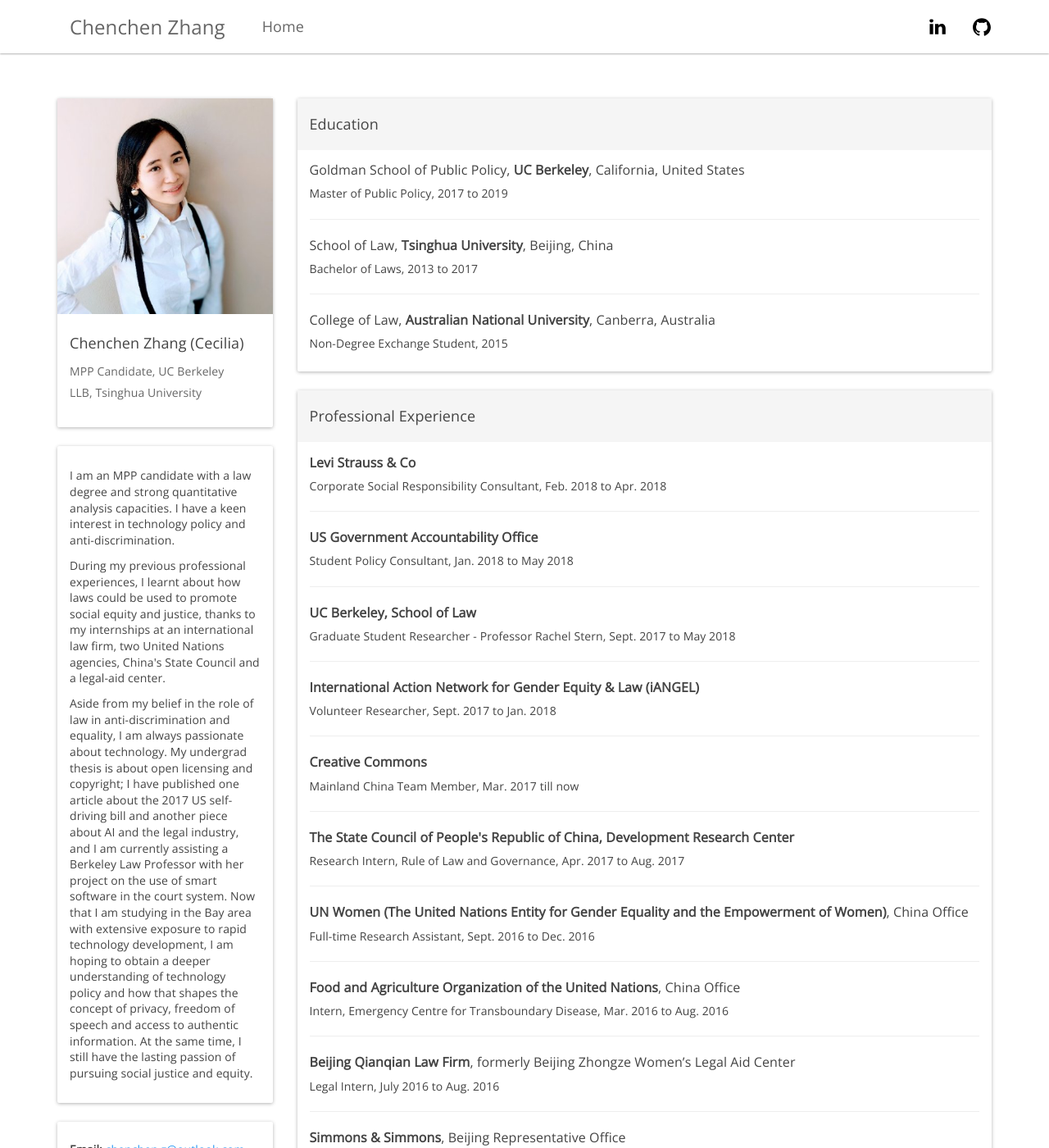
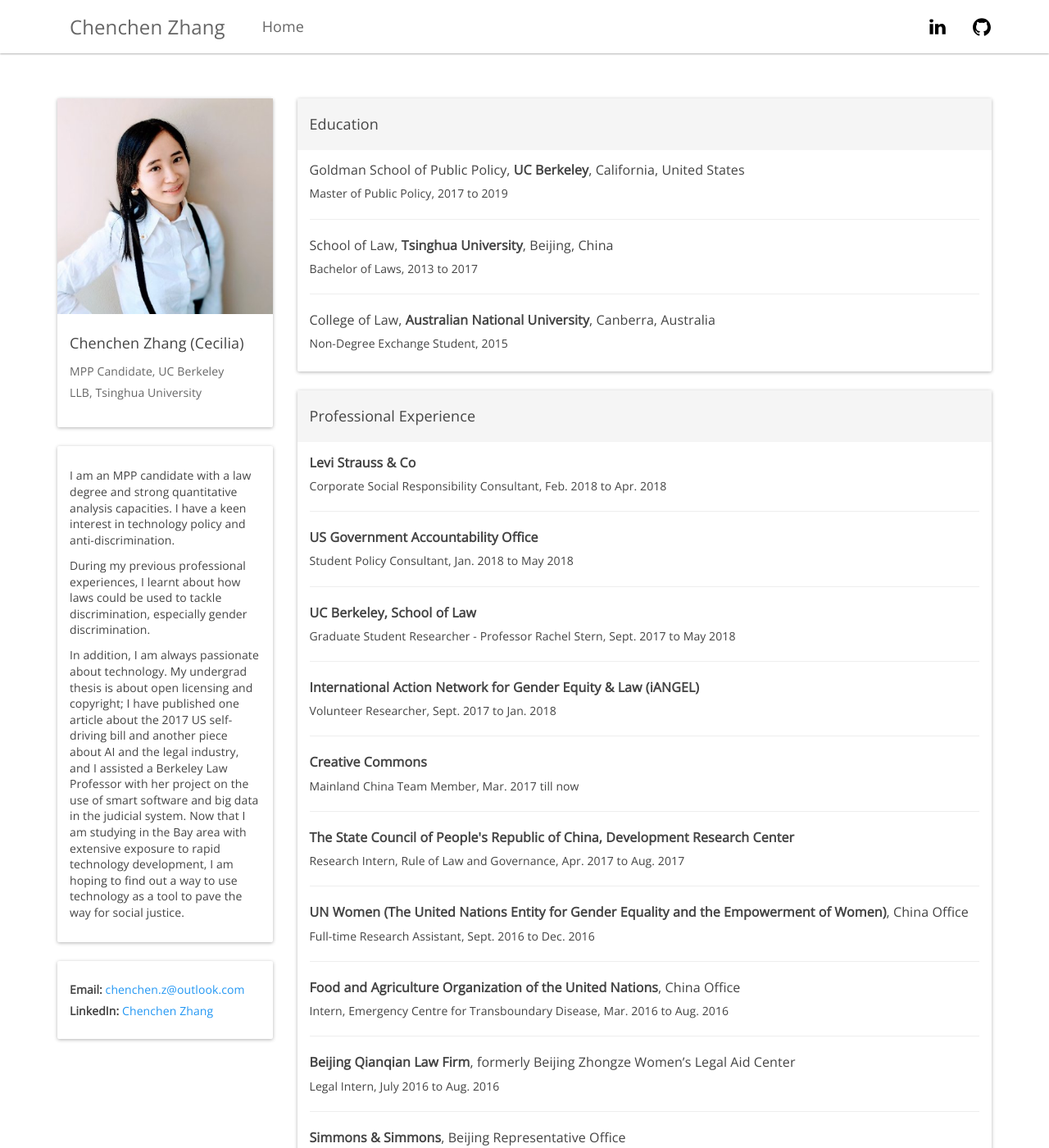
Before and after one commit to CeciliaZhang/-CeciliaZhang-.github-io, a Jekyll site: the page built from index.html, in a window 1280 px wide and 1400 px high. Shown: the whole window at 82% size. Built offline with Jekyll 4.4.1, drawn with Linux system fonts in a browser that asks for light colours; nearby versions of some CDN libraries.

Commit message:
Update information.html

```diff
--- a/_includes/information.html
+++ b/_includes/information.html
@@ -11,8 +11,8 @@
 <div class="panel panel-default">
     <div class="panel-body" >
         <h6 style="line-height: 140%;">I am an MPP candidate with a law degree and strong quantitative analysis capacities. I have a keen interest in technology policy and anti-discrimination. </h6>
-        <h6 style="line-height: 140%;">During my previous professional experiences, I learnt about how laws could be used to promote social equity and justice, thanks to my internships at an international law firm, two United Nations agencies, China's State Council and a legal-aid center. </h6>
-        <h6 style="line-height: 140%;">Aside from my belief in the role of law in anti-discrimination and equality, I am always passionate about technology. My undergrad thesis is about open licensing and copyright; I have published one article about the 2017 US self-driving bill and another piece about AI and the legal industry, and I am currently assisting a Berkeley Law Professor with her project on the use of smart software in the court system. Now that I am studying in the Bay area with extensive exposure to rapid technology development, I am hoping to obtain a deeper understanding of technology policy and how that shapes the concept of privacy, freedom of speech and access to authentic information. At the same time, I still have the lasting passion of pursuing social justice and equity. </h6>
+        <h6 style="line-height: 140%;">During my previous professional experiences, I learnt about how laws could be used to tackle discrimination, especially gender discrimination.</h6>
+        <h6 style="line-height: 140%;">In addition, I am always passionate about technology. My undergrad thesis is about open licensing and copyright; I have published one article about the 2017 US self-driving bill and another piece about AI and the legal industry, and I assisted a Berkeley Law Professor with her project on the use of smart software and big data in the judicial system. Now that I am studying in the Bay area with extensive exposure to rapid technology development, I am hoping to find out a way to use technology as a tool to pave the way for social justice.</h6>
     </div>
 </div>
 <div class="panel panel-default">
```
